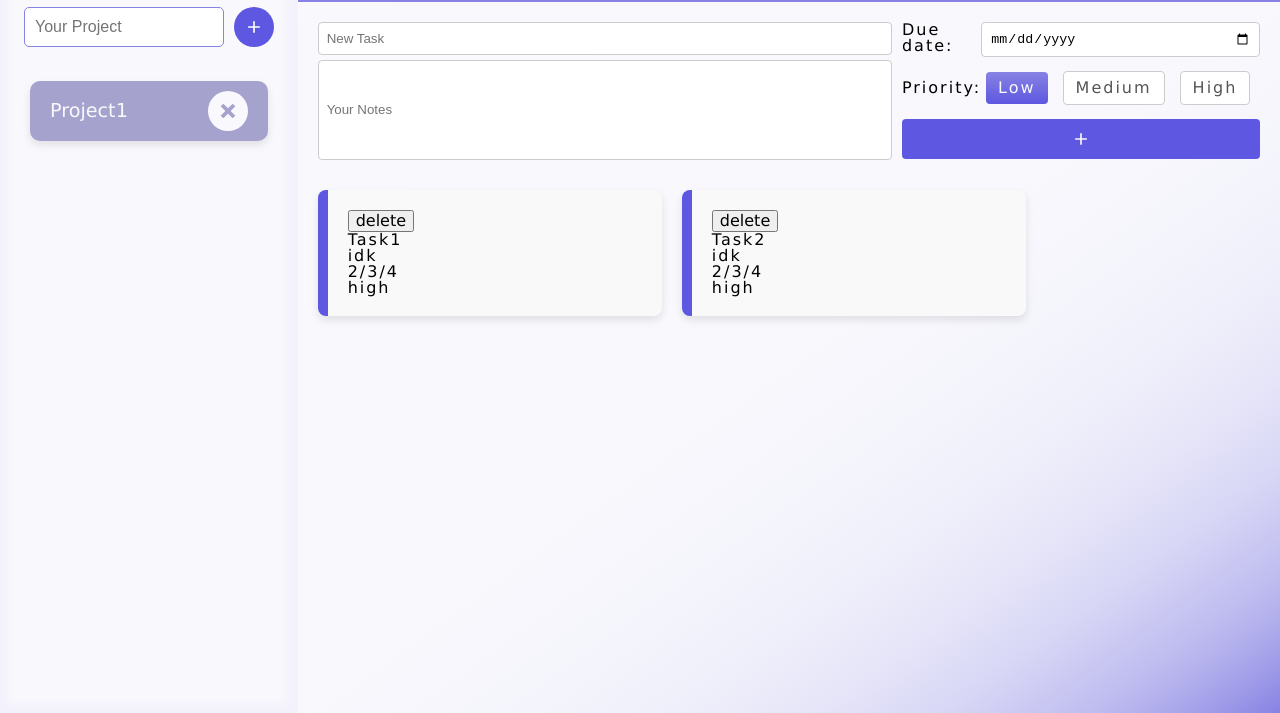
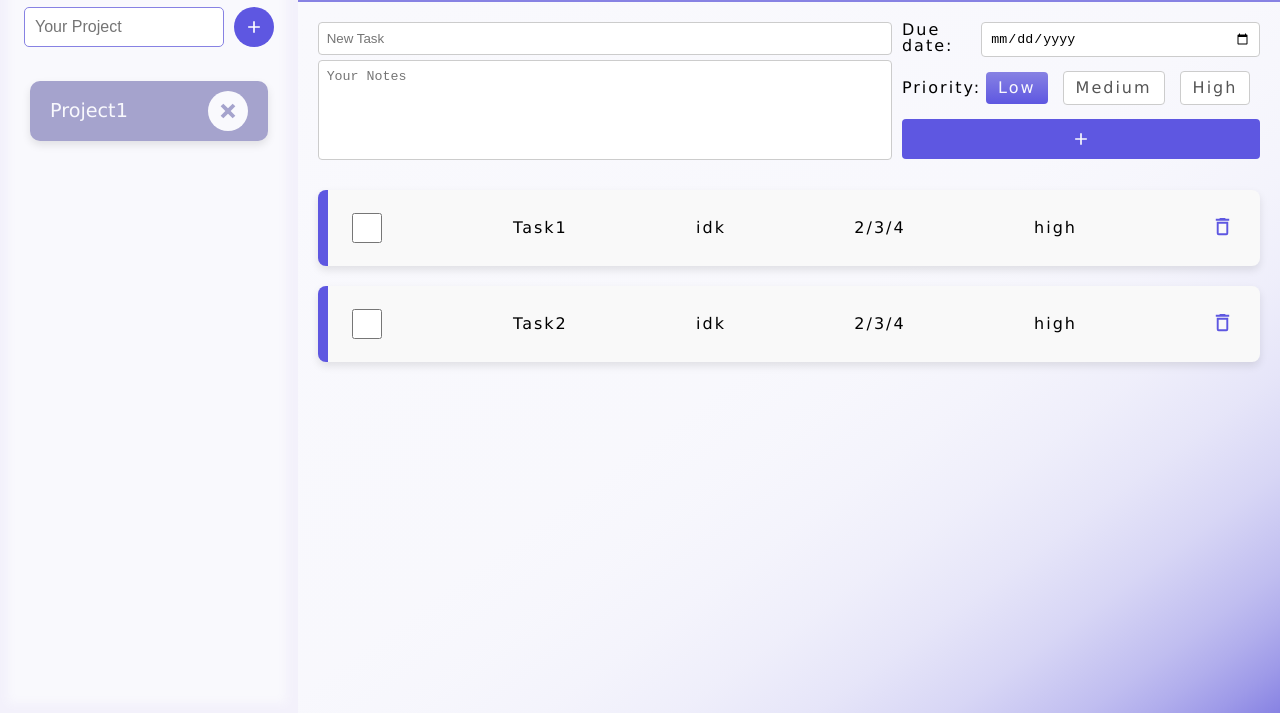
Before and after one commit to Ioannis-Bfg/Todo-List, a website built with webpack: page src/index.html in a window 1280 px wide. Shown: the part 87-800 px from the top of the page. Built offline with nearby package versions, Linux system fonts and the light colour scheme.

Commit message:
more UI , worked on the task cards

```diff
--- a/src/assets/domtask.js
+++ b/src/assets/domtask.js
@@ -22,7 +22,7 @@ export function loadRight(project){
         placeholder="New Task"
         required
       />
-      <input type="text" id="notes" placeholder="Your Notes">
+      <textarea id="notes" placeholder="Your Notes" rows='3'></textarea>
     </section>
     <section id="prio_date">
           <div id="due_date_div">
@@ -62,11 +62,13 @@ export function loadRight(project){
         const card = document.createElement('div');
         card.classList.add('task_card');
         const card_text = document.createElement('p');
+        card_text.id='card_text';
 
         const titlePara = document.createElement('p');
         titlePara.textContent = task.title;
 
-        const descPara = document.createElement('p');
+        const descPara = document.createElement('div');
+        descPara.classList.add('desc_para');
         descPara.textContent = task.desc;
 
         const datePara = document.createElement('p');
@@ -75,21 +77,40 @@ export function loadRight(project){
         const priorityPara = document.createElement('p');
         priorityPara.textContent = task.priority;
 
-        const check_button=document.createElement('button');
-        check_button.textContent='delete';
-        check_button.id=`${i}`;
+        const remove_button=document.createElement('button');
+        remove_button.innerHTML='<svg xmlns="http://www.w3.org/2000/svg" viewBox="0 0 24 24"><title>delete-outline</title><path d="M6,19A2,2 0 0,0 8,21H16A2,2 0 0,0 18,19V7H6V19M8,9H16V19H8V9M15.5,4L14.5,3H9.5L8.5,4H5V6H19V4H15.5Z" /></svg>';
+        remove_button.id=`${i}`;
+        remove_button.classList.add('remove')
 
-        check_button.addEventListener('click', function() {
+        remove_button.addEventListener('click', function() {
           const taskIndex = parseInt(this.id);
           removeTask(project, taskIndex);
           loadRight(project);
         });
+
+        const check_button=document.createElement('input');
+        check_button.setAttribute('type', 'checkbox');
+        check_button.setAttribute('id', 'checkbox');
+        check_button.setAttribute('name', 'checkbox');
+
+        check_button.addEventListener('change', function() {
+          const isChecked = this.checked;
+          const taskCard = this.parentElement.parentElement; // Get the parent task card
+
+          if (isChecked) {
+              taskCard.classList.add('checked'); // Add the checked class
+          } else {
+              taskCard.classList.remove('checked'); // Remove the checked class
+          }
+      });
+
 
         card_text.appendChild(check_button);
         card_text.appendChild(titlePara);
         card_text.appendChild(descPara);
         card_text.appendChild(datePara);
         card_text.appendChild(priorityPara);
+        card_text.appendChild(remove_button);
 
         card.appendChild(card_text);
         task_list.appendChild(card);
--- a/src/styles/style.css
+++ b/src/styles/style.css
@@ -83,11 +83,12 @@ button {
 }
 
 #notes {
-  width: 100%;
+  width: calc(100% - 10px);
   height: 100px;
   padding: 8px;
   border: 1px solid #ccc;
   border-radius: 4px;
+  resize: none;
   box-sizing: border-box;
   vertical-align: top;
   line-height: normal;
@@ -117,6 +118,13 @@ button {
   flex-wrap: wrap;
   gap: 20px;
 }
+#card_text{
+  display: flex;
+  /* flex-direction: column; */
+  justify-content: space-between;
+  align-items: center;
+  gap:5px;
+}
 
 .task_card {
   background-color: #f9f9f9;
@@ -124,11 +132,30 @@ button {
   border-radius: 8px;
   box-shadow: 0 4px 8px rgba(0, 0, 0, 0.1);
   border-left: var(--accent) 10px solid;
-  width: calc(33.33% - 20px);
+  width: calc(100% - 20px);
 }
 
 .task_card p {
   margin: 0;
+}
+
+.remove {
+  width:35px;
+  height: auto;
+  aspect-ratio: 1/1;
+  fill: var(--accent);
+  background: none;
+  border: transparent;
+  scale:1;
+  transition: scale 0.2s ease;
+  transition: fill 0.2s ease;
+}
+
+.remove:hover{
+  scale: 1.2;
+  fill: red;
+  transition: scale 0.2s ease;
+  transition: fill 0.2s ease;
 }
 
 #task_submit {
@@ -285,8 +312,30 @@ button {
 
 .project-card:hover {
   background-color: var(--secondary);
-  transition: background-color 0.4s ease-in;/* Change background color on hover */
+  transition: background-color 0.3s ease-in;/* Change background color on hover */
 }
+.checked {
+  background-color: var(--accent);
+  color: whitesmoke;
+  border-left: 10px solid var(--secondary);
+  /* Change to whatever color you prefer */
+}
+
+.checked svg{
+  fill: var(--background);
+}
+.desc_para{
+  max-width: 70px;
+  max-height: 90px;
+  overflow: scroll;
+}
+#checkbox{
+  width:30px;
+  height: 30px;
+  border: 10px solid white ;
+  background-color: #eee;
+}
+/* #desc_para{} */
 
 .remove-button {
   background-color: var(--background); /* Background color for remove button */
```
